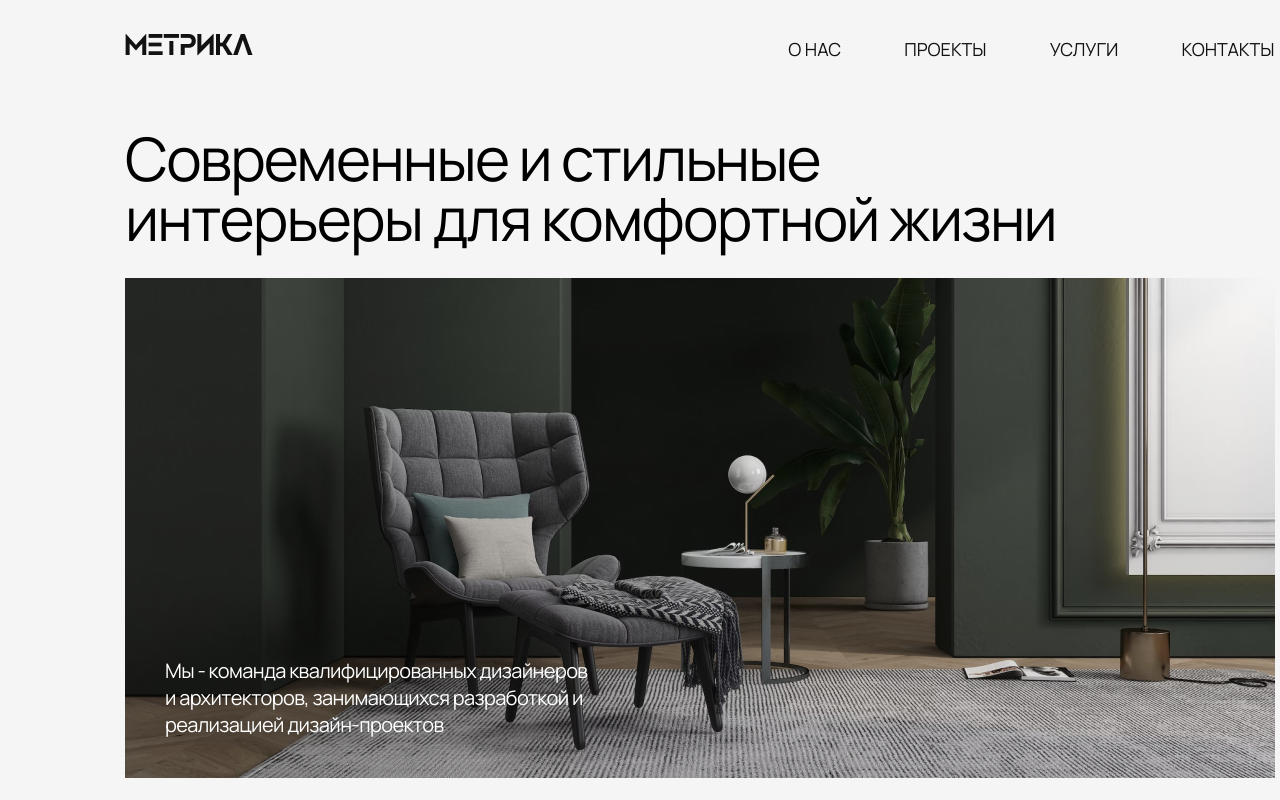
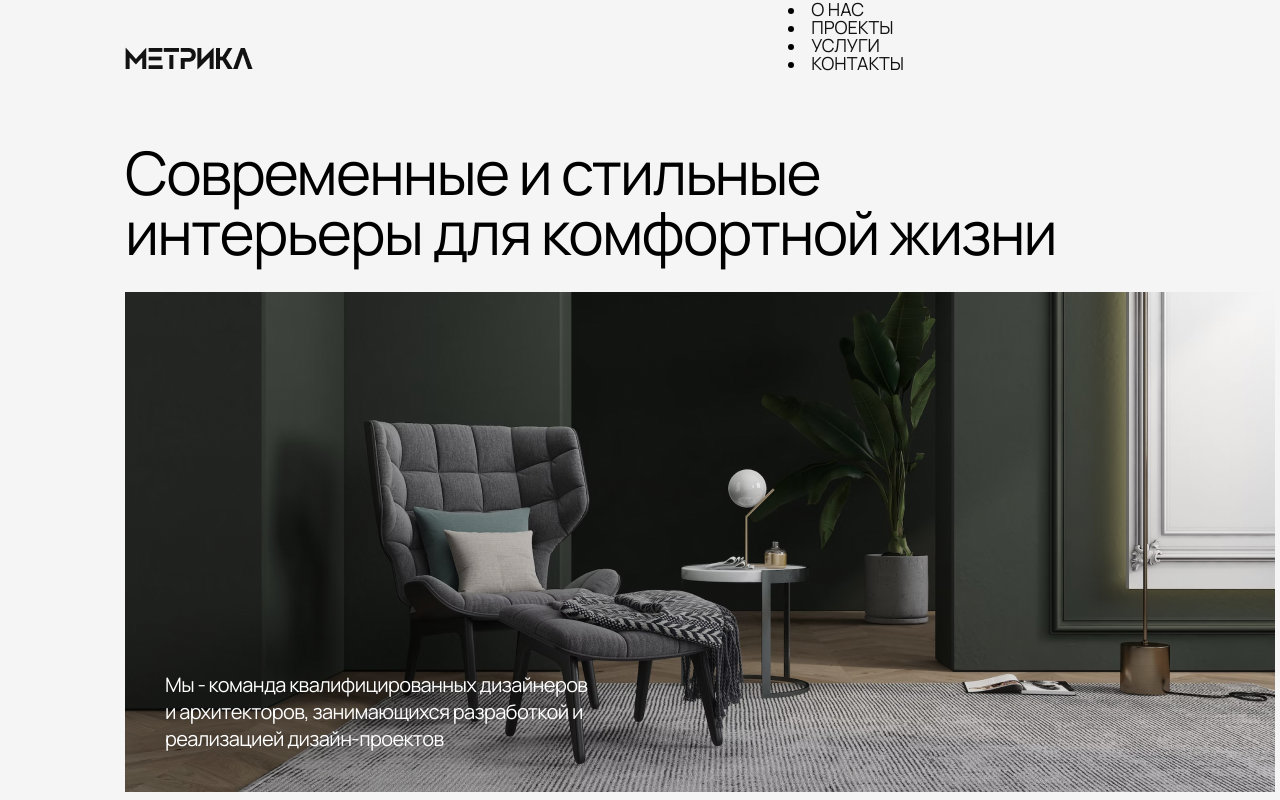
Before and after one commit to denisteplovit/third-checkpoint, a plain HTML site: page index.html in a window 1280 px wide. Shown: the top 800 px of the page. Drawn offline with Linux system fonts and the light colour scheme.

Commit message:
index.html

```diff
--- a/index.html
+++ b/index.html
@@ -13,16 +13,24 @@
     <title>Метрикл</title>
   </head>
   <body>
-    <header class="nav-section">
+    <header class="header">
       <div class="container">
         <a class="logo-link" href="/">
           <img src="recources/logo.png" alt="Метрикл" />
         </a>
         <nav class="nav">
-          <a class="nav-link" href="#about-us">О НАС</a>
-          <a class="nav-link" href="#projects">ПРОЕКТЫ</a>
-          <a class="nav-link" href="#services">УСЛУГИ</a>
-          <a class="nav-link" href="#contacts">КОНТАКТЫ</a>
+          <li class="header__list">
+            <a class="nav-link" href="#about-us">О НАС</a>
+          </li>
+          <li class="header__list">
+            <a class="nav-link" href="#projects">ПРОЕКТЫ</a>
+          </li>
+          <li class="header__list">
+            <a class="nav-link" href="#services">УСЛУГИ</a>
+          </li>
+          <li class="header__list">
+            <a class="nav-link" href="#contacts">КОНТАКТЫ</a>
+          </li>
         </nav>
       </div>
     </header>
@@ -149,10 +157,16 @@
       <div class="container">
         <nav class="footer__nav">
           <ul>
-            <li>
+            <li class="footer__list">
               <a class="footer__nav-link" href="#about-us">О НАС</a>
+            </li>
+            <li class="footer__list">
               <a class="footer__nav-link" href="#projects">ПРОЕКТЫ</a>
+            </li>
+            <li class="footer__list">
               <a class="footer__nav-link" href="#services">УСЛУГИ</a>
+            </li>
+            <li class="footer__list">
               <a class="footer__nav-link" href="#contacts">КОНТАКТЫ</a>
             </li>
           </ul>
```
